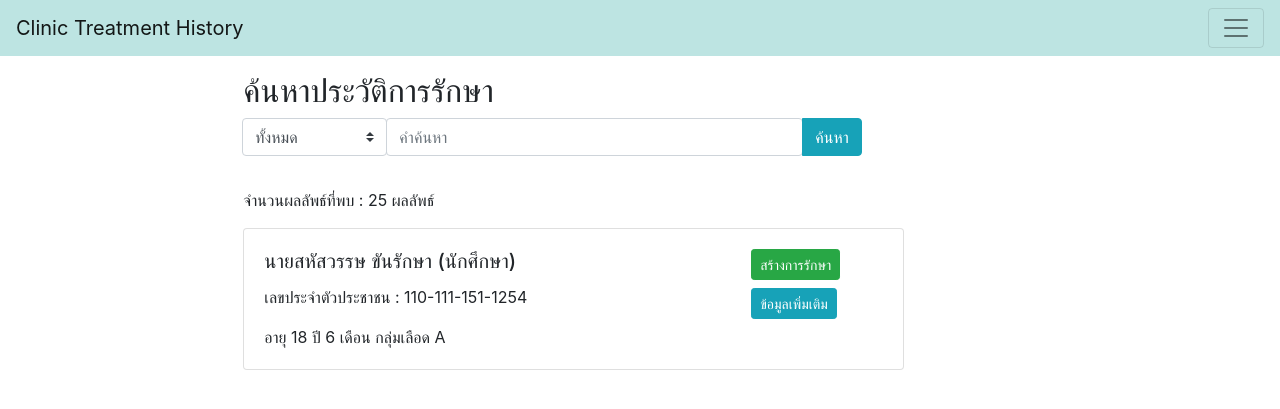
After one commit to sahussawud/Clinic-Management-Application, a Django app: page /treatment/find/ in a window 1280 px wide. The commit adds this page. Shown: the top 409 px of the page. Run offline with Django 3.2, Linux system fonts and the light colour scheme; some libraries are stand-ins or nearby versions.

Commit message:
add find_treatment.html

```diff
--- /dev/null
+++ b/CTHS/Treatment/templates/Treatment/find_treatment.html
@@ -0,0 +1,112 @@
+{% extends "base.html" %}
+{% load static %}
+
+{% block scripts %}
+<script src="https://cdn.jsdelivr.net/npm/vue/dist/vue.js"></script>
+
+{% endblock %}
+
+{% block style %}
+
+{% endblock %}
+
+{% block content %}
+<main role="main" class="col-md-9 ml-sm-auto col-lg-10">
+    <div class="container mt-3 mb-5">
+        <div class="row" id='app'>
+            <div class="col-md-10">
+                <h2 class="mb-2">ค้นหาประวัติการรักษา</h2>
+                <div class="input-group mb-3">
+
+                    <div class="input-group-append">
+                        <select class="custom-select" id="inputGroupSelect02">
+                            <option selected>ทั้งหมด</option>
+                            <option value="1">ชื่อ-นามสกุล</option>
+                            <option value="2">รหัสบัตรประชาชน</option>
+                            <option value="3">เบอร์โทรศัพท์</option>
+                            <option value="3">รหัสประจำตัว</option>
+
+                        </select>
+                    </div>
+
+
+                    <div class="input-group-append w-50">
+                        <input type="text" class="form-control" placeholder="คำค้นหา" aria-label="Recipient's username"
+                            aria-describedby="basic-addon2">
+                    </div>
+                    <div class="input-group-append">
+                        <button class="btn btn-info" type="submit">ค้นหา</button>
+                    </div>
+                </div>
+
+                <!-- ROWS OF PATIENT INFORMATION -->
+            </div>
+        </div>
+
+        <div class="row my-3">
+            <div class="col-md-8">
+                จำนวนผลลัพธ์ที่พบ : 25 ผลลัพธ์
+            </div>
+        </div>
+
+        <div class="row">
+            <div class="col-md-8">
+
+                <div class="card w-100 mb-3">
+                    <div class="card-body">
+                        <div class="row">
+                            <div class="col-md-9">
+                                <h5 class="card-title">นายสหัสวรรษ ขันรักษา (นักศึกษา)</h5>
+                                <p class="card-text">เลขประจำตัวประชาชน : 110-111-151-1254</p>
+                                <p class="card-text">อายุ 18 ปี 6 เดือน กลุ่มเลือด A</p>
+                            </div>
+
+                            <div class="col-md-3">
+                                <button class="btn btn-success btn-sm mb-2" type="submit">สร้างการรักษา</button>
+                                <button class="btn btn-info btn-sm" type="submit">ข้อมูลเพิ่มเติม</button>
+                            </div>
+                        </div>
+                    </div>
+                </div>
+
+
+
+
+
+
+
+            </div>
+        </div>
+
+
+        </form>
+
+
+    </div>
+
+    </div>
+
+</main>
+{% endblock %}
+{% block footer %}
+<script>
+    var app = new Vue({
+        delimiters: ['[[', ']]'],
+        el: '#app',
+        data: {
+            selected: 'A',
+            options: [
+                { text: 'ทั่วไป', value: 'A' },
+                { text: 'ผิวหนัง', value: 'B' },
+                { text: 'อุบัติเหตุ', value: 'C0' },
+                { text: 'อุบัติเหตุต่อเนื่อง', value: 'C1' },
+                { text: 'ดวงตา', value: 'D' },
+                { text: 'อาการไข้', value: 'E' },
+                { text: 'ท้องเสีย', value: 'F' },
+                { text: 'อาการปวดทุกเเห่ง', value: 'G' }
+            ]
+        }
+    })
+</script>
+
+{% endblock %}
--- a/CTHS/Treatment/templates/Treatment/home_treatment.html
+++ b/CTHS/Treatment/templates/Treatment/home_treatment.html
@@ -27,8 +27,8 @@
 
           <div class="col-md-4">
             <h2>ค้นหาประวัติการรักษา</h2>
-            <p></p>
-            <p><a class="btn btn-secondary" href="#" role="button">View details »</a></p>
+            <p>ค้นหาประวัติการรักษาที่นี่</p>
+            <p><a class="btn btn-success" href="{% url 'find_treatment' %}" role="button">ค้นหา »</a></p>
           </div>
         </div>
 
--- a/CTHS/Treatment/urls.py
+++ b/CTHS/Treatment/urls.py
@@ -6,6 +6,7 @@ urlpatterns = [
     path('patient/find/', views.find_patient, name = 'find_patient'),
     path('patient/create/', views.create_patient, name = 'create_patient'),
     path('create/<int:patient_id>/', views.create_treatment, name = 'create_treatment'),
+    path('find/', views.find_treatment, name = 'find_treatment'),
     path('', views.home_treatment, name = 'home_treatment'),
     path('diagnosis/', views.home_diagnosis, name = 'home_diagnosis'),
     path('diagnosis/exroom/<int:room_id>/', views.examination_room, name = 'examination_room'),
--- a/CTHS/Treatment/views.py
+++ b/CTHS/Treatment/views.py
@@ -10,7 +10,8 @@ def home_patient(request):
 def find_patient(request):
     return render(request, 'Treatment/find_patient.html')
 
-
+def find_treatment(request):
+    return render(request, 'Treatment/find_treatment.html')
 
 def create_patient(request):
     if request.method == 'POST':
--- a/CTHS/User_app/views.py
+++ b/CTHS/User_app/views.py
@@ -97,7 +97,7 @@ def ChangePassword(request):
 
     return render(request, 'login/changepassword.html', context=context)
 
-
+@login_required
 def homepage(request):
     contexts = {}
     return render(request, 'User_app/index.html', context=contexts)
```
Also changed, not shown: CTHS/Summary_app/templates/Summary_app/dashboard.html (+58 -17 lines).
